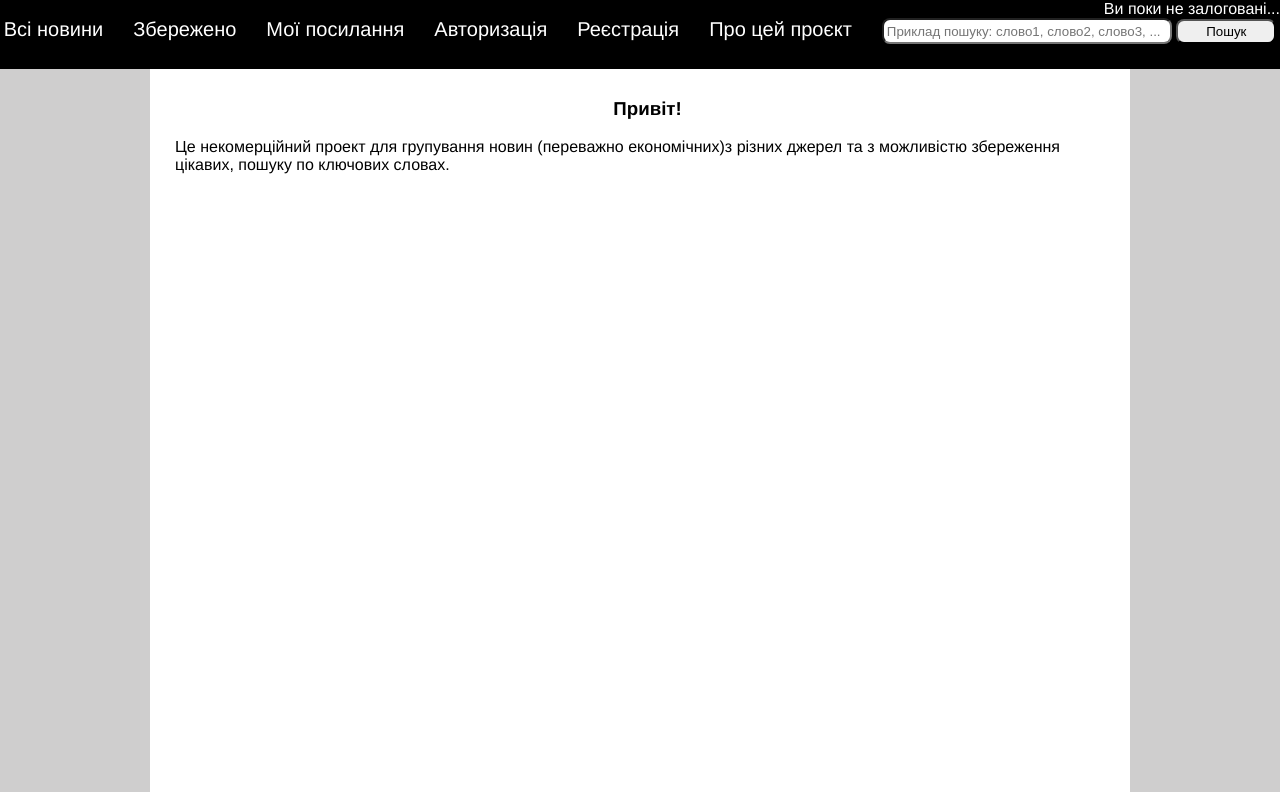
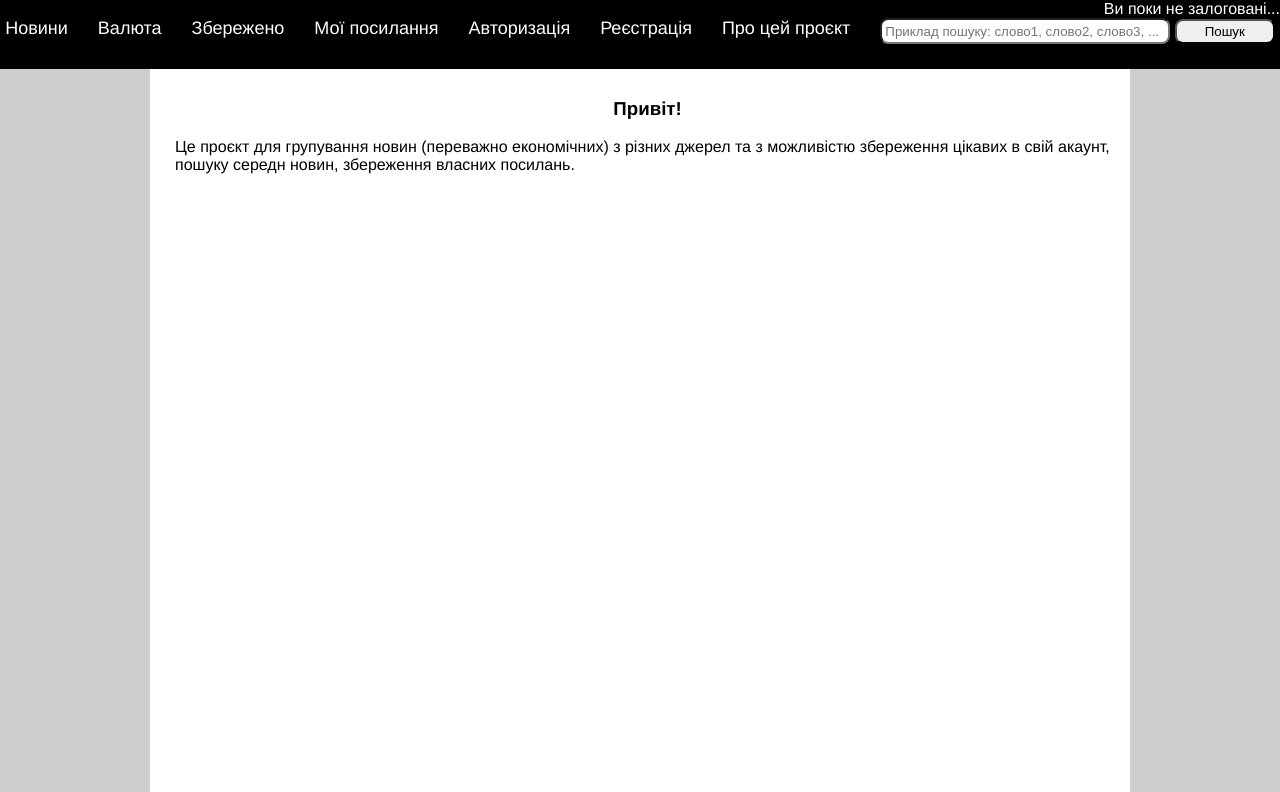
Before and after one commit to LV-coding/Django_news_site, a Django app: page /about in a window 1280 px wide. Shown: the top 792 px of the page. Run offline with Django 4.2, Linux system fonts and the light colour scheme.

Commit message:
add currency link, edit design

```diff
--- a/news/static/news/static2.css
+++ b/news/static/news/static2.css
@@ -46,7 +46,7 @@ body {
 
 .link {
     margin-right: 30px;
-    font-size: 20px;
+    font-size: 18px;
 }
 
 .link2 {
--- a/news/templates/news/about.html
+++ b/news/templates/news/about.html
@@ -4,7 +4,7 @@
 
 <div>
     <h3 class="title-page">Привіт!</h3>
-    <p>Це некомерційний проект для групування новин (переважно економічних)з різних джерел та з можливістю збереження цікавих, пошуку по ключових словах.</p>
+    <p>Це проєкт для групування новин (переважно економічних) з різних джерел та з можливістю збереження цікавих в свій акаунт, пошуку середн новин, збереження власних посилань.</p>
 </div>
 
 {% endblock %}
--- a/news/templates/news/currency.html
+++ b/news/templates/news/currency.html
@@ -4,7 +4,7 @@
 
 <div>
     <h1 class="title-page">Курси валют</h1>
-    <iframe src="https://www.widgets.investing.com/single-currency-crosses?theme=darkTheme&cols=bid,ask,last,prev,high,low,change,changePerc&currency=85" width="100%"  height="720px" frameborder="0" allowtransparency="true" marginwidth="0" marginheight="0">
+    <iframe src="https://www.widgets.investing.com/single-currency-crosses?theme=darkTheme&cols=bid,ask,last,prev,high,low,change,changePerc&currency=85" width="100%"  height="620px" frameborder="0" allowtransparency="true" marginwidth="0" marginheight="0">
     </iframe>
 </div>
 
--- a/news/templates/news/index.html
+++ b/news/templates/news/index.html
@@ -1,7 +1,7 @@
 {% extends "news/layout.html" %}
 
 {% block body %}
-<h1 class="title-page" >Всі новини</h1>
+<h1 class="title-page" >Новини</h1>
 <table>
     {% for news in page %}
     <tr>
--- a/news/templates/news/layout.html
+++ b/news/templates/news/layout.html
@@ -27,7 +29,8 @@
 
 
             <div id="cont_title">
-                <div class="link"><a href="{% url 'index' %}" class="link2"> Всі новини</a></div>
+                <div class="link"><a href="{% url 'index' %}" class="link2"> Новини</a></div>
+                <div class="link"><a href="{% url 'currency' %}" class="link2"> Валюта</a></div>
                 <div class="link"><a href="{% url 'savednews' %}" class="link2"> Збережено</a></div>
                 <div class="link"><a href="{% url 'mylinks' %}" class="link2"> Мої посилання</a></div>
                 {% if user.is_authenticated %}
--- a/news/views.py
+++ b/news/views.py
@@ -1,7 +1,7 @@
 from sys import exec_prefix
 from django.shortcuts import render
 from .models import User, News, SaveNews, Link
-from .forms import LinkForm
+#from .forms import LinkForm
 from django.contrib.auth import authenticate, login, logout
 from django.db import IntegrityError
 from django.http import HttpResponseRedirect
@@ -15,7 +15,7 @@ from django.core.paginator import Paginator, EmptyPage, PageNotAnInteger
 
 def index(request):
     all_news = News.objects.all().order_by("-add_date")
-    link_per_page = 25                                      # 25 news in each page
+    link_per_page = 20                                      # 25 news in each page
 
     # If the database is empty. It's need only at start
     try:
--- a/news_aggregator/settings.py
+++ b/news_aggregator/settings.py
@@ -23,7 +23,7 @@ SECRET_KEY = ':)'
 
 
 # SECURITY WARNING: don't run with debug turned on in production!
-DEBUG = True
+DEBUG = False
 
 ALLOWED_HOSTS = ['*']
 
```
Also changed, not shown: other parts of news/templates/news/layout.html (+2 -0 lines).
